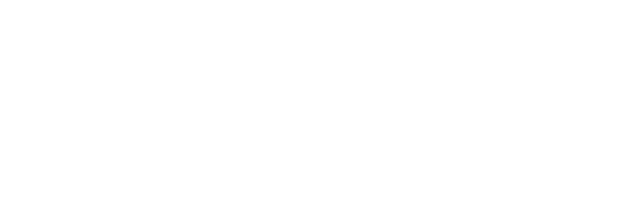
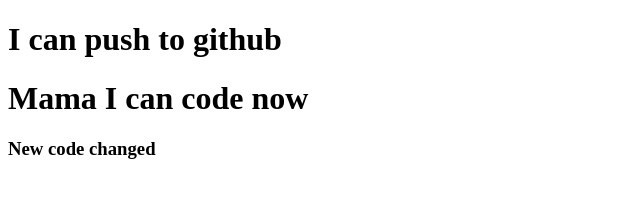
Before and after one commit to Sharif1893/my-second-repo, a plain HTML site: page index.html in a window 1280 px wide. Shown: the whole page, without its empty margins (0-640 px from the left). Drawn offline with Linux system fonts and the light colour scheme.

Commit message:
added header

```diff
--- a/index.html
+++ b/index.html
@@ -7,6 +7,8 @@
     <title>My second github repo</title>
 </head>
 <body>
-
+    <h1>I can push to github</h1>
+    <h1>Mama I can code now</h1>
+    <h3>New code changed</h3>
 </body>
 </html>
```
